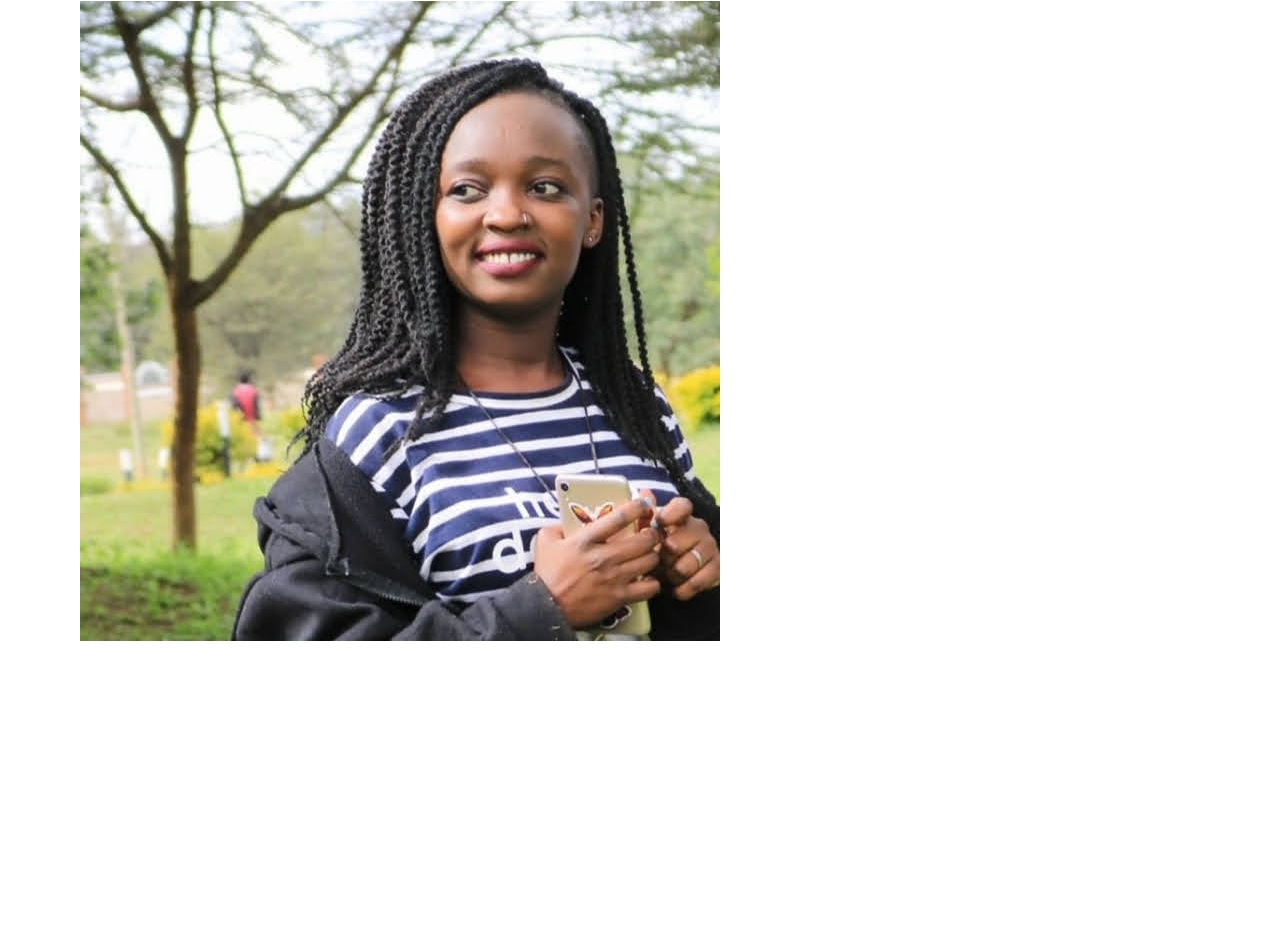
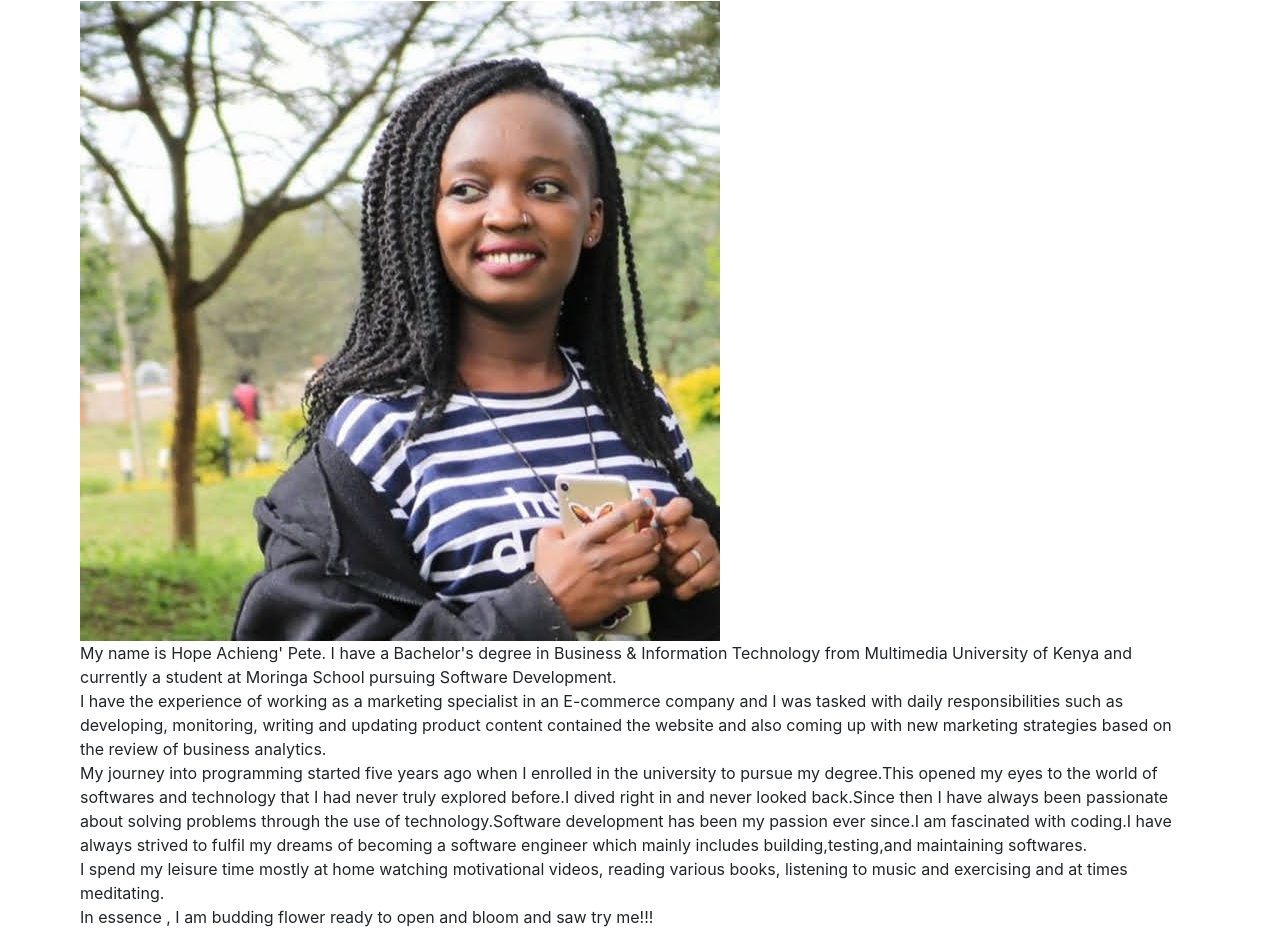
Before and after one commit to Achiengy/MyPortfolio, a plain HTML site: page index.html in a window 1280 px wide. Shown: the part 915-1860 px from the top of the page. Before the commit the page ends 1556 px from the top, so only its background shows below. Drawn offline with nearby package versions, Linux system fonts and the light colour scheme.

Commit message:
ft:text_about-This will add p tags on the about page

```diff
--- a/index.html
+++ b/index.html
@@ -44,7 +44,9 @@
                 <div class="column left">
                     <img src="./Images/hope2.jpg">
                 </div>
-
+                <div class="column right">
+                    <p id="text">My name is Hope Achieng' Pete. I have a Bachelor's degree in Business & Information Technology from Multimedia University of Kenya and currently a student at Moringa School pursuing Software Development.<br>I have the experience of working as a marketing specialist in an E-commerce company and I was tasked with daily responsibilities such as developing, monitoring, writing and updating product content contained the website and also coming up with new marketing strategies based on the review of business analytics.<br>My journey into programming started five years ago when I enrolled in the university to pursue my degree.This opened my eyes to the world of softwares and technology that I had never truly explored before.I dived right in and never looked back.Since then I have always been passionate about solving problems through the use of technology.Software development has been my passion ever since.I am fascinated with coding.I have always strived to fulfil my dreams of becoming a software engineer which mainly includes building,testing,and maintaining softwares.<br>I spend my leisure time mostly at home watching motivational videos, reading various books, listening to music and exercising and at times meditating.<br>In essence , I am budding flower ready to open and bloom and saw try me!!! </p>
+                 </div>
             </div>
         </div>
     </div>
```
